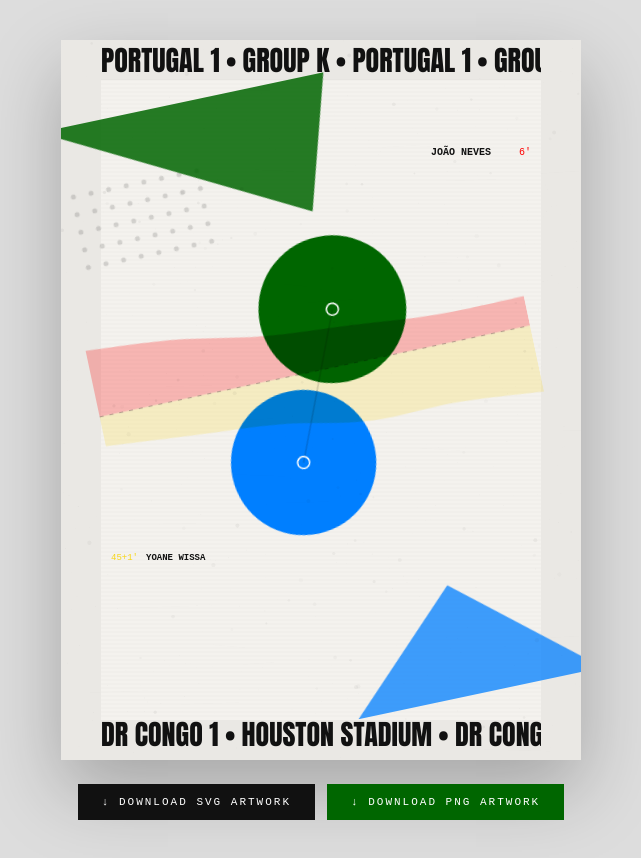
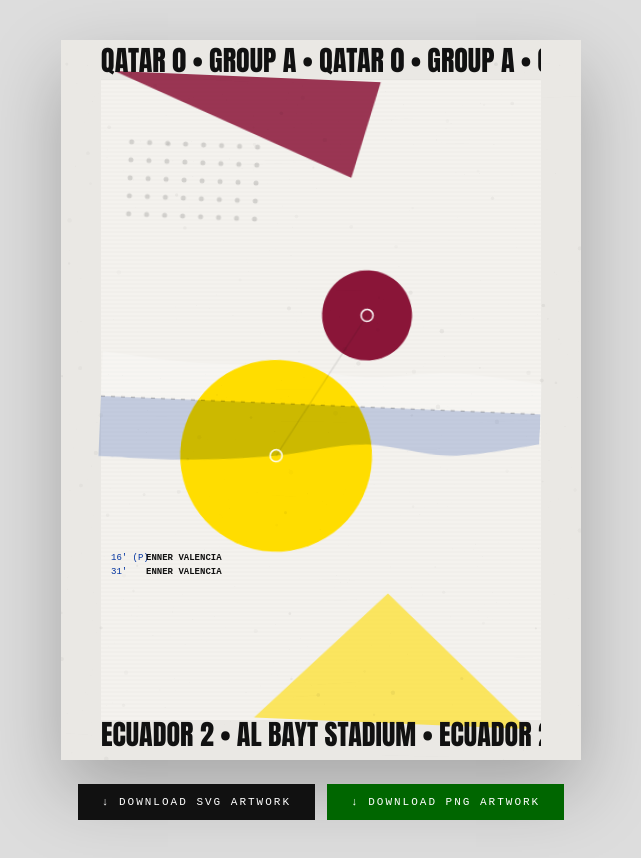
Before and after one commit to dkconnect/fifart_generation, a plain HTML site: page index.html in a window 1280 px wide. Shown: the whole page, without its empty margins (319-960 px from the left). Drawn offline with Linux system fonts and the light colour scheme.

Commit message:
Update match details for Qatar vs Ecuador

```diff
--- a/index.html
+++ b/index.html
@@ -55,42 +55,42 @@ button:hover{background:#333}
 // Match data
 const MATCH = {
   home: {
-    name: "Portugal",
-    shortName: "POR",
-    color: "#006600",
-    colorDark: "#FF0000",
-    goals: 1,
-    scorers: [
-      { name: "João Neves", minute: "6'" }
-    ],
-    possession: 67,
-    shotsOnTarget: 3,
-    passAccuracy: 91,
-    distanceCovered: 108,
-    intensity: [0.9, 0.8, 0.6, 0.5, 0.4, 0.4]
+    name: "Qatar",
+    shortName: "QAT",
+    color: "#8A1538",
+    colorDark: "#FFFFFF",
+    goals: 0,
+    scorers: [],
+    possession: 47,
+    shotsOnTarget: 0,
+    passAccuracy: 81,
+    distanceCovered: 105,
+    intensity: [0.6, 0.5, 0.5, 0.4, 0.5, 0.4]
   },
 
   away: {
-    name: "DR Congo",
-    shortName: "COD",
-    color: "#007FFF",
-    colorDark: "#F7D618",
-    goals: 1,
+    name: "Ecuador",
+    shortName: "ECU",
+    color: "#FFDD00",
+    colorDark: "#0033A0",
+    goals: 2,
     scorers: [
-      { name: "Yoane Wissa", minute: "45+1'" }
+      { name: "Enner Valencia", minute: "16' (P)" },
+      { name: "Enner Valencia", minute: "31'" }
     ],
-    possession: 33,
-    shotsOnTarget: 2,
-    passAccuracy: 75,
-    distanceCovered: 117,
-    intensity: [0.4, 0.5, 0.6, 0.8, 0.8, 0.9]
+    possession: 53,
+    shotsOnTarget: 3,
+    passAccuracy: 85,
+    distanceCovered: 108,
+    intensity: [0.8, 0.8, 0.7, 0.5, 0.6, 0.4]
   },
 
-  date: "17 JUN 2026",
-  venue: "HOUSTON STADIUM",
-  stage: "GROUP K",
-  matchNumber: "21"
+  date: "20 NOV 2022",
+  venue: "AL BAYT STADIUM",
+  stage: "GROUP A",
+  matchNumber: "1"
 };
+
 
 // Match Data
 
```
